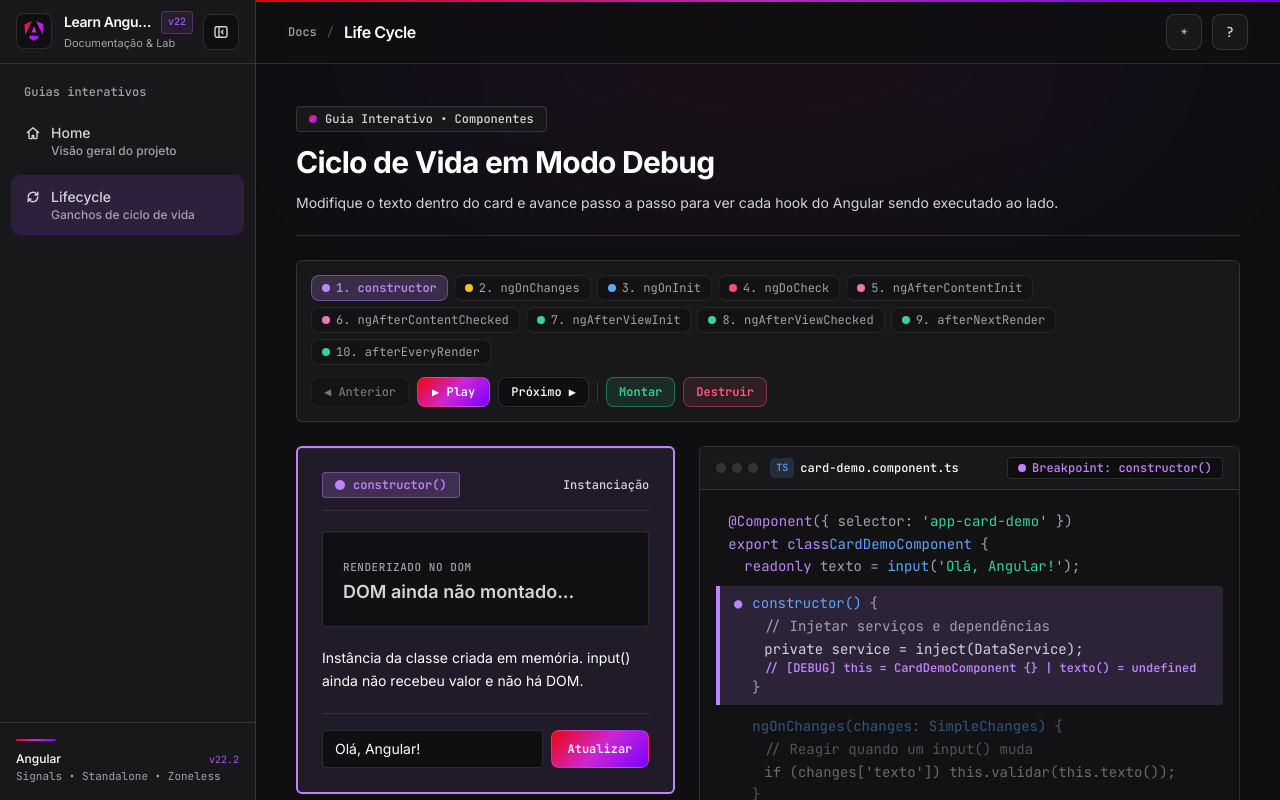
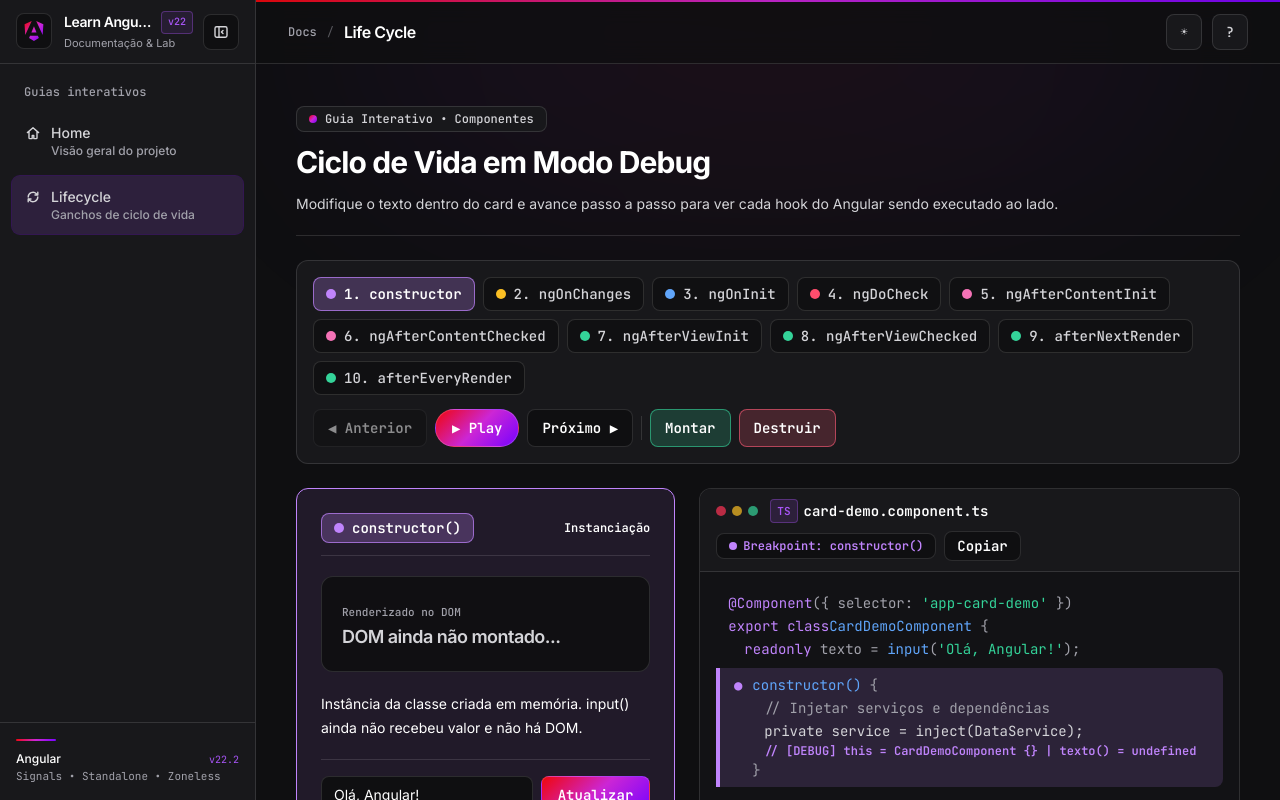
Before and after one commit to Douglas-Felipe/learn-angular, an Angular app: page /life-cycle in a window 1280 px wide. Built offline with nearby package versions, Linux system fonts and the light colour scheme.

Commit message:
feat(life-cycle): aprimorar contraste, legibilidade e botoes de acao no simulador

```diff
--- a/src/app/features/life-cycle/life-cycle.html
+++ b/src/app/features/life-cycle/life-cycle.html
@@ -2,15 +2,15 @@
   <!-- Header -->
   <header class="space-y-3 border-b border-ng-border pb-5">
     <span
-      class="inline-flex items-center gap-2 rounded border border-ng-border bg-ng-surface px-3 py-1 font-mono text-xs font-medium text-ng-text-muted shadow-[inset_0_1px_0_0_rgba(255,255,255,0.05)]"
+      class="inline-flex items-center gap-2 rounded-lg border border-ng-border bg-ng-surface px-3 py-1 font-mono text-xs font-medium text-ng-text-muted"
     >
       <span class="ng-gradient-bar h-2 w-2 rounded-full" aria-hidden="true"></span>
-      Guia Interativo • Componentes
+      <span>Guia Interativo • Componentes</span>
     </span>
-    <h1 class="font-display text-balance text-2xl font-bold tracking-tight text-ng-text sm:text-3xl">
+    <h1 class="display-title text-balance text-2xl font-bold text-ng-text sm:text-3xl">
       Ciclo de Vida em Modo Debug
     </h1>
-    <p class="max-w-3xl text-sm leading-relaxed text-ng-text-muted">
+    <p class="max-w-3xl text-sm leading-[1.65] text-ng-text-muted">
       Modifique o texto dentro do card e avance passo a passo para ver cada hook do Angular sendo executado ao lado.
     </p>
   </header>
@@ -18,24 +18,24 @@
   <!-- Debugger Transport Bar -->
   <section
     aria-label="Controles de Depuração"
-    class="ng-card flex flex-wrap items-center justify-between gap-3 rounded-md p-3.5"
+    class="ng-card flex flex-wrap items-center justify-between gap-3.5 p-4"
   >
     <!-- Active Cycle Step Pills -->
-    <div class="flex flex-wrap items-center gap-1.5">
+    <div class="flex flex-wrap items-center gap-2">
       @for (step of steps(); track step.hook; let i = $index) {
         <button
           type="button"
           (click)="goToStep(i)"
           [class]="
-            'ui-btn ui-pill flex items-center gap-1.5 rounded border px-2.5 py-1 font-mono text-xs tabular-nums ' +
+            'ui-btn ui-pill flex items-center gap-2 rounded-lg border px-3 py-1.5 font-mono text-sm tabular-nums ' +
             (i === stepIndex()
               ? hookTheme(step.hook).badgeClasses + ' font-bold'
               : i < stepIndex()
-                ? 'border-ng-border bg-ng-bg text-ng-text'
-                : 'border-ng-border/60 bg-ng-bg/50 text-ng-text-subtle hover:text-ng-text')
+                ? 'border-ng-border bg-ng-bg font-medium text-ng-text hover:border-ng-purple/60'
+                : 'border-ng-border bg-ng-bg/80 font-medium text-ng-text-muted hover:border-ng-purple/60 hover:text-ng-text')
           "
         >
-          <span [class]="'h-2 w-2 rounded-full ' + hookTheme(step.hook).dotClass"></span>
+          <span [class]="'h-2.5 w-2.5 rounded-full ' + hookTheme(step.hook).dotClass"></span>
           <span>{{ i + 1 }}. {{ step.hook }}</span>
         </button>
       }
@@ -47,7 +47,7 @@
         type="button"
         [disabled]="stepIndex() === 0"
         (click)="prev()"
-        class="ui-btn rounded border border-ng-border bg-ng-bg px-3 py-1.5 font-mono text-xs font-medium text-ng-text hover:border-ng-text-subtle hover:bg-ng-surface-hover disabled:cursor-not-allowed disabled:opacity-40"
+        class="ui-btn rounded-lg border border-ng-border bg-ng-bg px-3.5 py-2 font-mono text-sm font-semibold text-ng-text hover:border-ng-purple/60 hover:bg-ng-surface-hover disabled:cursor-not-allowed disabled:opacity-50"
       >
         ◀ Anterior
       </button>
@@ -55,7 +55,7 @@
       <button
         type="button"
         (click)="togglePlay()"
-        class="ui-btn ng-gradient-btn rounded px-3.5 py-1.5 font-mono text-xs font-semibold"
+        class="ng-pill-cta px-4 py-2 font-mono text-sm font-bold text-white"
       >
         {{ isPlaying() ? '⏸ Pausar' : '▶ Play' }}
       </button>
@@ -64,17 +64,17 @@
         type="button"
         [disabled]="stepIndex() >= steps().length - 1"
         (click)="next()"
-        class="ui-btn rounded border border-ng-border bg-ng-bg px-3 py-1.5 font-mono text-xs font-medium text-ng-text hover:border-ng-text-subtle hover:bg-ng-surface-hover disabled:cursor-not-allowed disabled:opacity-40"
+        class="ui-btn rounded-lg border border-ng-border bg-ng-bg px-3.5 py-2 font-mono text-sm font-semibold text-ng-text hover:border-ng-purple/60 hover:bg-ng-surface-hover disabled:cursor-not-allowed disabled:opacity-50"
       >
         Próximo ▶
       </button>
 
-      <span class="hidden h-5 w-px bg-ng-border sm:inline-block"></span>
+      <span class="hidden h-6 w-px bg-ng-border sm:inline-block"></span>
 
       <button
         type="button"
         (click)="mount()"
-        class="ui-btn rounded border border-ng-success/40 bg-ng-success/10 px-3 py-1.5 font-mono text-xs font-semibold text-ng-success hover:bg-ng-success/20"
+        class="ui-btn rounded-lg border border-ng-success/60 bg-ng-success/20 px-3.5 py-2 font-mono text-sm font-bold text-ng-text hover:bg-ng-success/30"
       >
         Montar
       </button>
@@ -83,7 +83,7 @@
         type="button"
         [disabled]="!isMountedTarget()"
         (click)="destroy()"
-        class="ui-btn rounded border border-ng-error/40 bg-ng-error/10 px-3 py-1.5 font-mono text-xs font-semibold text-ng-error hover:bg-ng-error/20 disabled:cursor-not-allowed disabled:opacity-40"
+        class="ui-btn rounded-lg border border-ng-error/60 bg-ng-error/20 px-3.5 py-2 font-mono text-sm font-bold text-ng-text hover:bg-ng-error/30 disabled:cursor-not-allowed disabled:opacity-50"
       >
         Destruir
       </button>
@@ -97,15 +97,15 @@
       <article
         aria-label="Card de Demonstração"
         [class]="
-          'ui-card-stage space-y-5 rounded-md border-2 p-6 shadow-[inset_0_1px_0_0_rgba(255,255,255,0.06)] ' +
+          'ui-card-stage space-y-5 rounded-xl border p-6 ' +
           currentTheme().cardClasses
         "
       >
         <!-- Fixed Hook Color Header -->
-        <div class="flex flex-wrap items-center justify-between gap-2 border-b border-ng-border/80 pb-3">
+        <div class="flex flex-wrap items-center justify-between gap-2 border-b border-ng-border pb-3">
           <span
             [class]="
-              'ui-pill inline-flex items-center gap-2 rounded border px-3 py-1 font-mono text-xs font-bold ' +
+              'ui-pill inline-flex items-center gap-2 rounded-lg border px-3 py-1 font-mono text-sm font-bold ' +
               currentTheme().badgeClasses
             "
           >
@@ -113,19 +113,19 @@
             {{ currentTheme().label }}
           </span>
 
-          <span class="font-mono text-xs font-medium text-ng-text-muted">
+          <span class="font-mono text-xs font-semibold text-ng-text">
             {{ currentTheme().phaseLabel }}
           </span>
         </div>
 
         <!-- DOM Display Area inside the Card -->
-        <div class="space-y-2 rounded border border-ng-border bg-ng-bg/90 p-5 shadow-[inset_0_1px_0_0_rgba(255,255,255,0.04)]">
-          <span class="font-mono text-[11px] font-medium uppercase tracking-wider text-ng-text-subtle">
+        <div class="space-y-2 rounded-xl border border-ng-border bg-ng-bg/90 p-5">
+          <span class="font-mono text-[11px] font-medium text-ng-text-subtle">
             Renderizado no DOM
           </span>
 
           @if (!current().mounted) {
-            <p class="font-display text-lg font-semibold text-ng-text-muted">
+            <p class="display-title text-lg font-semibold text-ng-text-muted">
               @if (current().hook === 'ngOnDestroy') {
                 Instância destruída (removida do DOM)
               } @else {
@@ -138,12 +138,12 @@
               </p>
             }
           } @else {
-            <p class="font-display text-2xl font-bold tracking-tight text-ng-text">
+            <p class="display-title text-2xl font-bold text-ng-text">
               {{ current().domText }}
             </p>
 
             @if (hasPendingChange()) {
-              <p class="rounded border border-ng-warning/40 bg-ng-warning/10 px-3 py-1.5 text-xs text-ng-warning">
+              <p class="rounded-lg border border-ng-warning/40 bg-ng-warning/10 px-3 py-1.5 text-xs text-ng-warning">
                 Na memória: <strong>"{{ current().memoryText }}"</strong> (aguardando ngAfterViewChecked)
               </p>
             }
@@ -151,14 +151,14 @@
         </div>
 
         <!-- Step Explanation -->
-        <p class="text-sm leading-relaxed text-ng-text">
+        <p class="text-sm leading-[1.65] text-ng-text">
           {{ current().explanation }}
         </p>
 
         <!-- Editable Text Input Inside Card -->
         <form
           (submit)="updateText($event)"
-          class="border-t border-ng-border/80 pt-4"
+          class="border-t border-ng-border pt-4"
         >
           <div class="flex gap-2">
             <input
@@ -169,12 +169,12 @@
               (input)="onTextInput($event)"
               [disabled]="!isMountedTarget()"
               placeholder="Digite um novo texto..."
-              class="min-w-0 flex-1 rounded border border-ng-border bg-ng-bg px-3 py-2 text-sm text-ng-text placeholder:text-ng-text-subtle focus:border-ng-primary focus:outline-none disabled:cursor-not-allowed disabled:opacity-40"
+              class="min-w-0 flex-1 rounded-lg border border-ng-border bg-ng-bg px-3 py-2 text-sm text-ng-text placeholder:text-ng-text-subtle focus:border-ng-purple focus:outline-none disabled:cursor-not-allowed disabled:opacity-40"
             />
             <button
               type="submit"
               [disabled]="!isMountedTarget()"
-              class="ui-btn ng-gradient-btn shrink-0 rounded px-4 py-2 font-mono text-xs font-semibold disabled:cursor-not-allowed disabled:opacity-40"
+              class="ui-btn ng-gradient-btn shrink-0 rounded-lg px-4 py-2 font-mono text-sm font-bold text-white disabled:cursor-not-allowed disabled:opacity-50"
             >
               Atualizar
             </button>
@@ -195,28 +195,41 @@
     <!-- Right Column: Angular Component Code in Debug Mode -->
     <section
       aria-label="Código Angular em Modo Debug"
-      class="ng-card overflow-hidden rounded-md bg-ng-code lg:col-span-7"
+      class="ng-code-container lg:col-span-7"
     >
       <div class="flex flex-wrap items-center justify-between gap-2 border-b border-ng-border bg-ng-surface px-4 py-2.5">
         <div class="flex items-center gap-3">
           <div class="flex items-center gap-1.5" aria-hidden="true">
-            <span class="h-2.5 w-2.5 rounded-full bg-ng-border"></span>
-            <span class="h-2.5 w-2.5 rounded-full bg-ng-border"></span>
-            <span class="h-2.5 w-2.5 rounded-full bg-ng-border"></span>
+            <span class="h-2.5 w-2.5 rounded-full bg-ng-crimson/70"></span>
+            <span class="h-2.5 w-2.5 rounded-full bg-ng-warning/70"></span>
+            <span class="h-2.5 w-2.5 rounded-full bg-ng-success/70"></span>
           </div>
           <div class="flex items-center gap-1.5">
-            <span class="rounded bg-ng-info/15 px-1.5 py-0.5 font-mono text-[10px] font-medium text-ng-info">
+            <span class="rounded border border-ng-purple/35 bg-ng-purple/15 px-1.5 py-0.5 font-mono text-[11px] font-semibold text-ng-purple">
               TS
             </span>
-            <span class="font-mono text-xs font-medium text-ng-text">
+            <span class="font-mono text-sm font-semibold text-ng-text">
               card-demo.component.ts
             </span>
           </div>
         </div>
-        <span [class]="'inline-flex items-center gap-1.5 rounded border border-ng-border bg-ng-bg px-2.5 py-0.5 font-mono text-xs font-medium ' + currentTheme().textClass">
-          <span [class]="'h-2 w-2 rounded-full ' + currentTheme().dotClass"></span>
-          Breakpoint: {{ currentTheme().label }}
-        </span>
+
+        <div class="flex items-center gap-2">
+          <span [class]="'inline-flex items-center gap-1.5 rounded-lg border border-ng-border bg-ng-bg px-3 py-1 font-mono text-xs font-semibold ' + currentTheme().textClass">
+            <span [class]="'h-2 w-2 rounded-full ' + currentTheme().dotClass"></span>
+            Breakpoint: {{ currentTheme().label }}
+          </span>
+
+          <button
+            type="button"
+            data-testid="copy-debug-code-btn"
+            (click)="copyDebugCode()"
+            aria-label="Copiar código de card-demo.component.ts"
+            class="ui-btn rounded-lg border border-ng-border bg-ng-bg px-3 py-1 font-mono text-sm font-semibold text-ng-text hover:border-ng-purple/60 hover:bg-ng-surface-hover"
+          >
+            {{ isCodeCopied() ? '✓ Copiado!' : 'Copiar' }}
+          </button>
+        </div>
       </div>
 
       <div class="space-y-1 overflow-x-auto p-4 font-mono text-sm leading-relaxed">
@@ -233,7 +246,7 @@
         @for (block of codeBlocks; track block.id) {
           <div
             [class]="
-              'rounded-r border-l-4 px-3 py-1.5 transition-colors duration-150 ' +
+              'rounded-r-lg border-l-4 px-3 py-1.5 transition-colors duration-150 ' +
               (current().hook === block.id
                 ? hookTheme(block.id).codeActiveClasses
                 : 'border-transparent opacity-45')
--- a/src/app/features/life-cycle/life-cycle.ts
+++ b/src/app/features/life-cycle/life-cycle.ts
@@ -117,49 +117,49 @@ export interface DebugStep {
 const THEME_PALETTE = {
   secondary: {
     cardClasses: 'border-ng-secondary bg-ng-secondary/10',
-    badgeClasses: 'border-ng-secondary/40 bg-ng-secondary/20 text-ng-secondary',
+    badgeClasses: 'border-ng-secondary/70 bg-ng-secondary/25 text-ng-text',
     dotClass: 'bg-ng-secondary',
     codeActiveClasses: 'border-ng-secondary bg-ng-secondary/15 opacity-100',
     textClass: 'text-ng-secondary',
   },
   warning: {
     cardClasses: 'border-ng-warning bg-ng-warning/10',
-    badgeClasses: 'border-ng-warning/40 bg-ng-warning/20 text-ng-warning',
+    badgeClasses: 'border-ng-warning/70 bg-ng-warning/25 text-ng-text',
     dotClass: 'bg-ng-warning',
     codeActiveClasses: 'border-ng-warning bg-ng-warning/15 opacity-100',
     textClass: 'text-ng-warning',
   },
   info: {
     cardClasses: 'border-ng-info bg-ng-info/10',
-    badgeClasses: 'border-ng-info/40 bg-ng-info/20 text-ng-info',
+    badgeClasses: 'border-ng-info/70 bg-ng-info/25 text-ng-text',
     dotClass: 'bg-ng-info',
     codeActiveClasses: 'border-ng-info bg-ng-info/15 opacity-100',
     textClass: 'text-ng-info',
   },
   primary: {
     cardClasses: 'border-ng-primary bg-ng-primary/10',
-    badgeClasses: 'border-ng-primary/40 bg-ng-primary/20 text-ng-primary',
+    badgeClasses: 'border-ng-primary/70 bg-ng-primary/25 text-ng-text',
     dotClass: 'bg-ng-primary',
     codeActiveClasses: 'border-ng-primary bg-ng-primary/15 opacity-100',
     textClass: 'text-ng-primary',
   },
   accent: {
     cardClasses: 'border-ng-accent bg-ng-accent/10',
-    badgeClasses: 'border-ng-accent/40 bg-ng-accent/20 text-ng-accent',
+    badgeClasses: 'border-ng-accent/70 bg-ng-accent/25 text-ng-text',
     dotClass: 'bg-ng-accent',
     codeActiveClasses: 'border-ng-accent bg-ng-accent/15 opacity-100',
     textClass: 'text-ng-accent',
   },
   success: {
     cardClasses: 'border-ng-success bg-ng-success/10',
-    badgeClasses: 'border-ng-success/40 bg-ng-success/20 text-ng-success',
+    badgeClasses: 'border-ng-success/70 bg-ng-success/25 text-ng-text',
     dotClass: 'bg-ng-success',
     codeActiveClasses: 'border-ng-success bg-ng-success/15 opacity-100',
     textClass: 'text-ng-success',
   },
   error: {
     cardClasses: 'border-ng-error bg-ng-error/10',
-    badgeClasses: 'border-ng-error/40 bg-ng-error/20 text-ng-error',
+    badgeClasses: 'border-ng-error/70 bg-ng-error/25 text-ng-text',
     dotClass: 'bg-ng-error',
     codeActiveClasses: 'border-ng-error bg-ng-error/15 opacity-100',
     textClass: 'text-ng-error',
@@ -402,12 +402,14 @@ function buildDestroySteps(prevText: string): DebugStep[] {
 export class LifeCycle {
   private readonly destroyRef = inject(DestroyRef);
   private timerId: ReturnType<typeof setInterval> | null = null;
+  private copyTimerId: ReturnType<typeof setTimeout> | null = null;
 
   protected readonly codeBlocks = HOOK_CODE_BLOCKS;
   protected readonly steps = signal<DebugStep[]>(buildMountSteps('Olá, Angular!'));
   protected readonly stepIndex = signal(0);
   protected readonly isPlaying = signal(false);
   protected readonly draftText = signal('Olá, Angular!');
+  protected readonly isCodeCopied = signal(false);
 
   protected readonly current = computed(() => this.steps()[this.stepIndex()]);
   protected readonly currentTheme = computed(() => HOOK_THEMES[this.current().hook]);
@@ -422,7 +424,31 @@ export class LifeCycle {
   });
 
   constructor() {
-    this.destroyRef.onDestroy(() => this.stopTimer());
+    this.destroyRef.onDestroy(() => {
+      this.stopTimer();
+      this.stopCopyTimer();
+    });
+  }
+
+  protected copyDebugCode(): void {
+    const active = this.current();
+    const snippet = `@Component({ selector: 'app-card-demo' })\nexport class CardDemoComponent {\n  readonly texto = input('${active.memoryText || active.domText || this.draftText()}');\n  // Active Breakpoint: ${active.hook} -> ${active.debugLine}\n}`;
+    if (typeof navigator !== 'undefined' && navigator.clipboard?.writeText) {
+      void navigator.clipboard.writeText(snippet).catch(() => undefined);
+    }
+    this.isCodeCopied.set(true);
+    this.stopCopyTimer();
+    this.copyTimerId = setTimeout(() => {
+      this.isCodeCopied.set(false);
+      this.copyTimerId = null;
+    }, 1800);
+  }
+
+  private stopCopyTimer(): void {
+    if (this.copyTimerId !== null) {
+      clearTimeout(this.copyTimerId);
+      this.copyTimerId = null;
+    }
   }
 
   protected hookTheme(id: HookId): HookTheme {
```
Also changed, not shown: src/app/features/life-cycle/components/dom-tree/dom-tree.html (+20 -20 lines), 1 other file (tests, documents, lock files or other folders).
